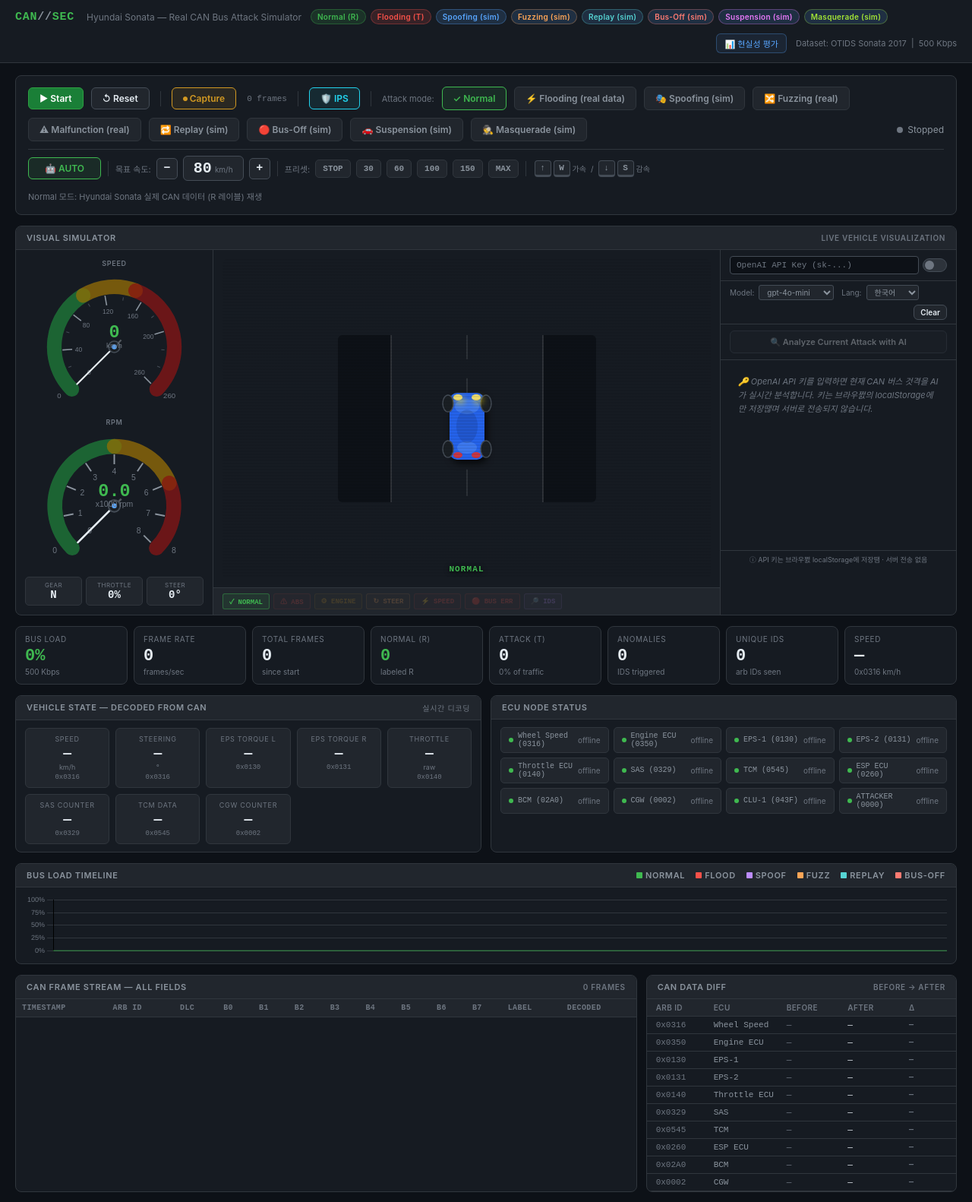
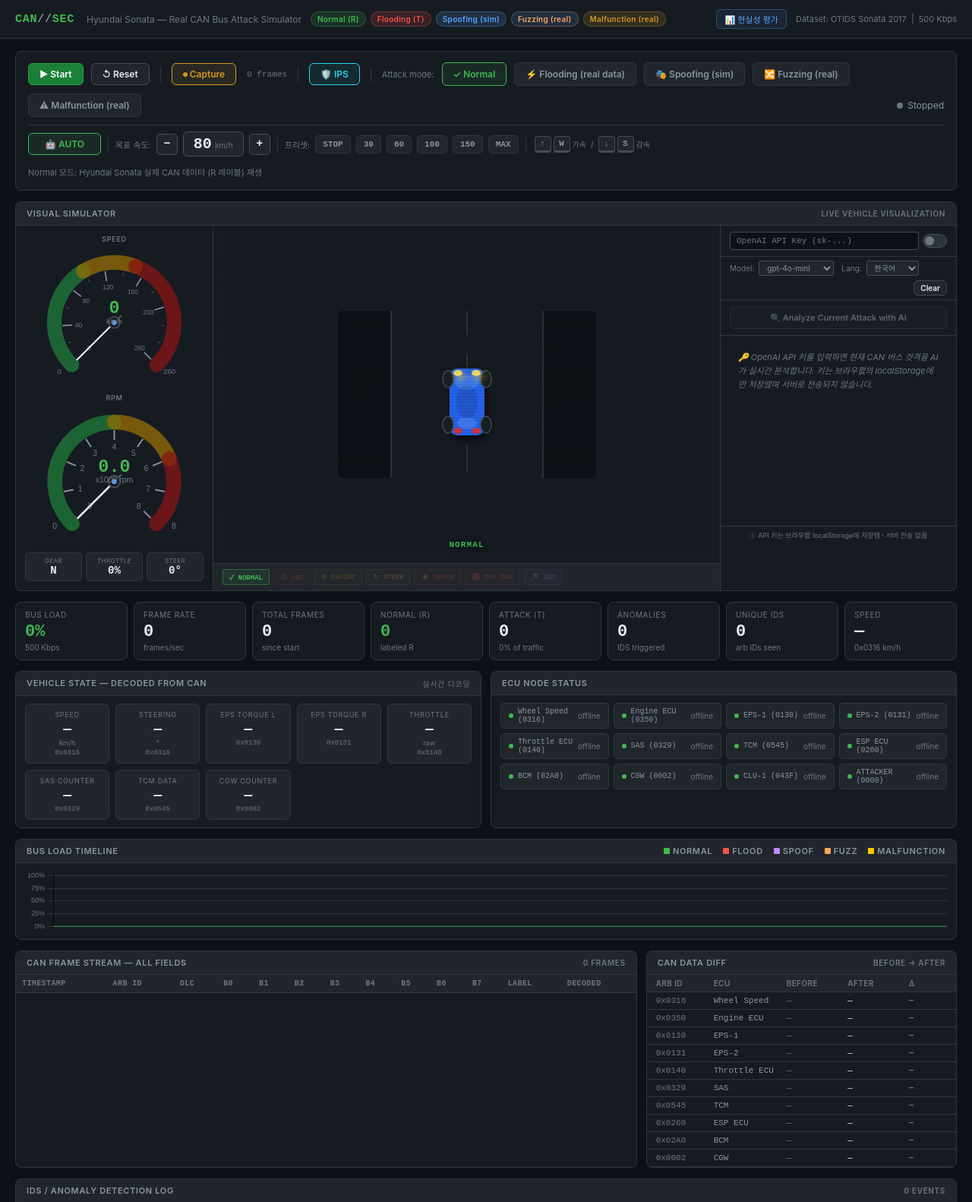
Before and after one commit to leeminsuk/vehicle_can_attack, a plain HTML site: page frontend/index.html in a window 1280 px wide. Shown: the top 1582 px of the page at 76% size. Drawn offline with nearby package versions, Linux system fonts and the light colour scheme.

Commit message:
ui(vercel): Normal + 4개 자동 IPS 공격만 노출(Replay/Bus-Off/Suspension/Masquerade UI 제거)
Vercel 배포 슬림 빌드. 위 4개는 baejun10 streaming IPS 컨셉을 적용한
auto-IPS 대상이 아니고, Suspension은 2017 소나타에 ECS가 없어 비현실.
풀 기능은 main 브랜치에 그대로 유지.

- 헤더 뱃지/공격 버튼/차트 범례/푸터에서 4종 제거
- Fuzzing/Malfunction 라벨 (real)로 통일 (OTIDS 실데이터 반영)
- 푸터에 Auto-IPS 15s streaming detector 안내 추가

Co-Authored-By: Claude Opus 4.7 <noreply@anthropic.com>

```diff
--- a/frontend/index.html
+++ b/frontend/index.html
@@ -15,11 +15,8 @@
     <span class="badge-pill badge-r">Normal (R)</span>
     <span class="badge-pill badge-t">Flooding (T)</span>
     <span class="badge-pill badge-sim">Spoofing (sim)</span>
-    <span class="badge-pill badge-sim" style="color:var(--orange);border-color:rgba(255,166,87,.3)">Fuzzing (sim)</span>
-    <span class="badge-pill badge-sim" style="color:var(--teal);border-color:rgba(86,212,212,.3)">Replay (sim)</span>
-    <span class="badge-pill badge-sim" style="color:var(--busoff);border-color:rgba(255,123,114,.3)">Bus-Off (sim)</span>
-    <span class="badge-pill badge-sim" style="color:var(--suspension);border-color:rgba(232,121,249,.3)">Suspension (sim)</span>
-    <span class="badge-pill badge-sim" style="color:var(--masquerade);border-color:rgba(163,230,53,.3)">Masquerade (sim)</span>
+    <span class="badge-pill badge-sim" style="color:var(--orange);border-color:rgba(255,166,87,.3)">Fuzzing (real)</span>
+    <span class="badge-pill badge-warn">Malfunction (real)</span>
   </div>
   <a href="realism.html" style="margin-left:auto;font-size:11px;color:var(--blue);text-decoration:none;border:1px solid rgba(88,166,255,.3);padding:4px 10px;border-radius:6px;background:rgba(88,166,255,.08)" title="공격 유형별 현실성 평가">📊 현실성 평가</a>
   <div style="font-size:11px;color:var(--text3)">Dataset: OTIDS Sonata 2017 &nbsp;|&nbsp; 500 Kbps</div>
@@ -47,10 +44,6 @@
     <button class="atk-btn" id="btn_spoof" onclick="setAtk('spoof')">&#127917; Spoofing (sim)</button>
     <button class="atk-btn" id="btn_fuzz" onclick="setAtk('fuzz')">&#128256; Fuzzing (real)</button>
     <button class="atk-btn" id="btn_malfunc" onclick="setAtk('malfunc')">&#9888; Malfunction (real)</button>
-    <button class="atk-btn" id="btn_replay" onclick="setAtk('replay')">&#128257; Replay (sim)</button>
-    <button class="atk-btn" id="btn_busoff" onclick="setAtk('busoff')">&#128308; Bus-Off (sim)</button>
-    <button class="atk-btn" id="btn_suspension" onclick="setAtk('suspension')">&#128663; Suspension (sim)</button>
-    <button class="atk-btn" id="btn_masquerade" onclick="setAtk('masquerade')">&#128373; Masquerade (sim)</button>
     <div class="status-indicator">
       <div class="dot stopped" id="statusDot"></div>
       <span id="statusTxt" style="font-size:12px;color:var(--text2)">Stopped</span>
@@ -252,8 +245,7 @@
       <span class="cl-item"><span class="cl-sq" style="background:#f85149"></span> Flood</span>
       <span class="cl-item"><span class="cl-sq" style="background:#bc8cff"></span> Spoof</span>
       <span class="cl-item"><span class="cl-sq" style="background:#ffa657"></span> Fuzz</span>
-      <span class="cl-item"><span class="cl-sq" style="background:#56d4d4"></span> Replay</span>
-      <span class="cl-item"><span class="cl-sq" style="background:#ff7b72"></span> Bus-Off</span>
+      <span class="cl-item"><span class="cl-sq" style="background:#fdc800"></span> Malfunction</span>
     </div>
   </div>
   <div class="chart-wrap" style="height:100px">
@@ -348,7 +340,8 @@
 <footer>
   Hyundai Sonata CAN Bus Security Simulator &nbsp;|&nbsp;
   Dataset: <span>OTIDS (Open CAN IDS Dataset) — Flooding, Fuzzing, Malfunction</span> &nbsp;|&nbsp;
-  Simulated: <span>Spoofing, Replay, Bus-Off</span> &nbsp;|&nbsp;
+  Simulated: <span>Spoofing</span> &nbsp;|&nbsp;
+  Auto-IPS: <span>15s streaming row-level detector (baejun10/mobility-anomaly-detection 영감)</span> &nbsp;|&nbsp;
   Educational / Research Use Only
 </footer>
 
```
